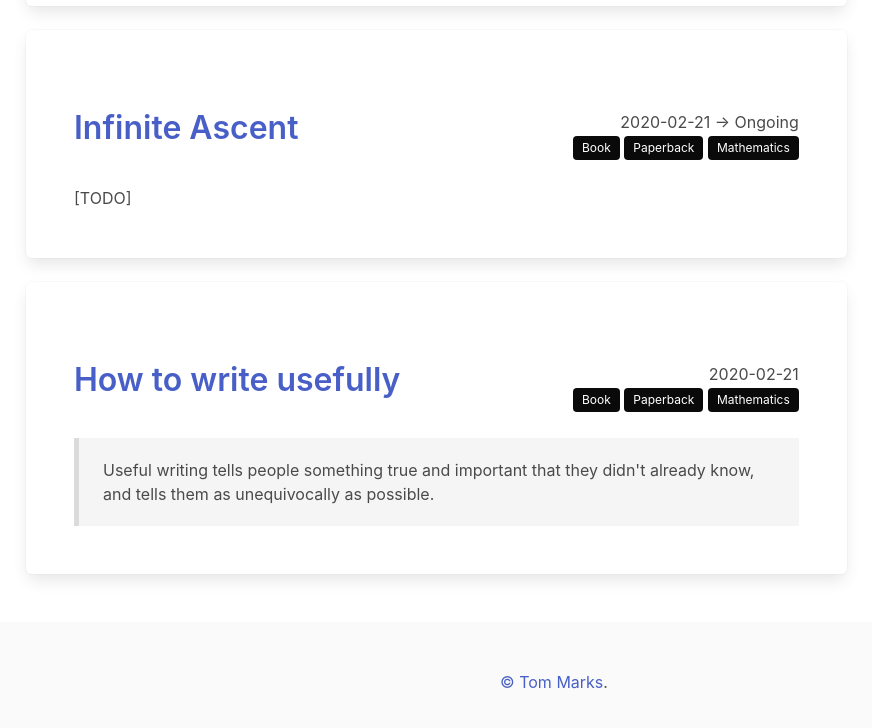
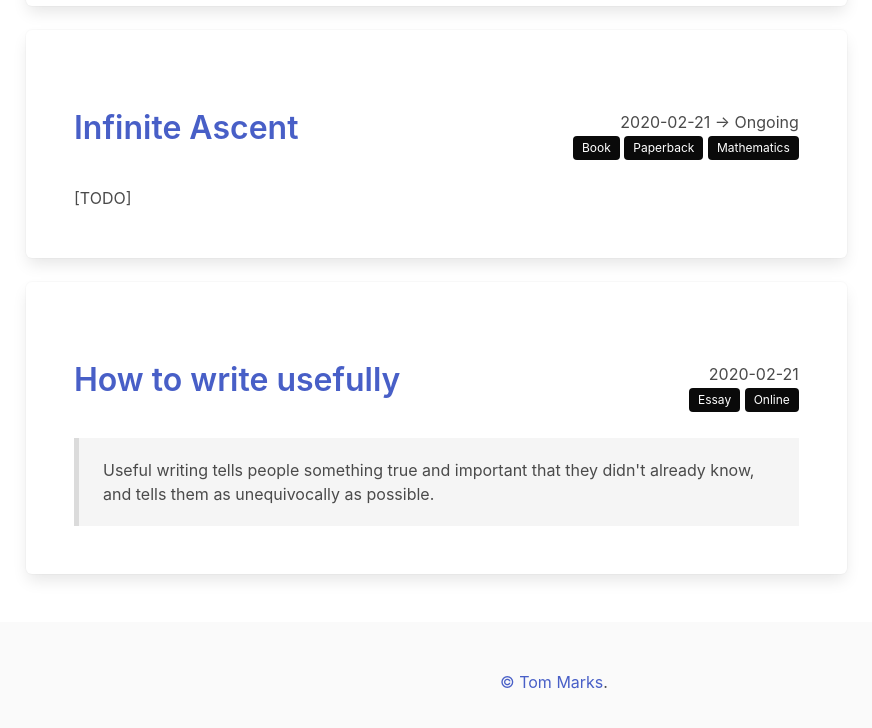
Before and after one commit to tomdottom/tomdottom.github.io, an Eleventy site: page src/reading-journal.md in a window 1280 px wide. Shown: the part 930-1658 px from the top of the page, without its empty margins (86-958 px from the left). Built offline with nearby package versions, Linux system fonts and the light colour scheme; Eleventy itself is replaced by a stand-in of ours; files that its build step writes are made by us from their sources; what truncatise would draw is missing.

Commit message:
edit(correction): Change tags

```diff
--- a/src/reading-journal.md
+++ b/src/reading-journal.md
@@ -63,9 +63,8 @@ For me this was a quick, and high level, refresher of much of my A-Level & Elect
     <div class="is-pulled-right has-text-right">
         <div>2020-02-21</div>
         <div>
-            <span class="tag is-black">Book</span>
-            <span class="tag is-black">Paperback</span>
-            <span class="tag is-black">Mathematics</span>
+            <span class="tag is-black">Essay</span>
+            <span class="tag is-black">Online</span>
         </div>
     </div>
 
```
